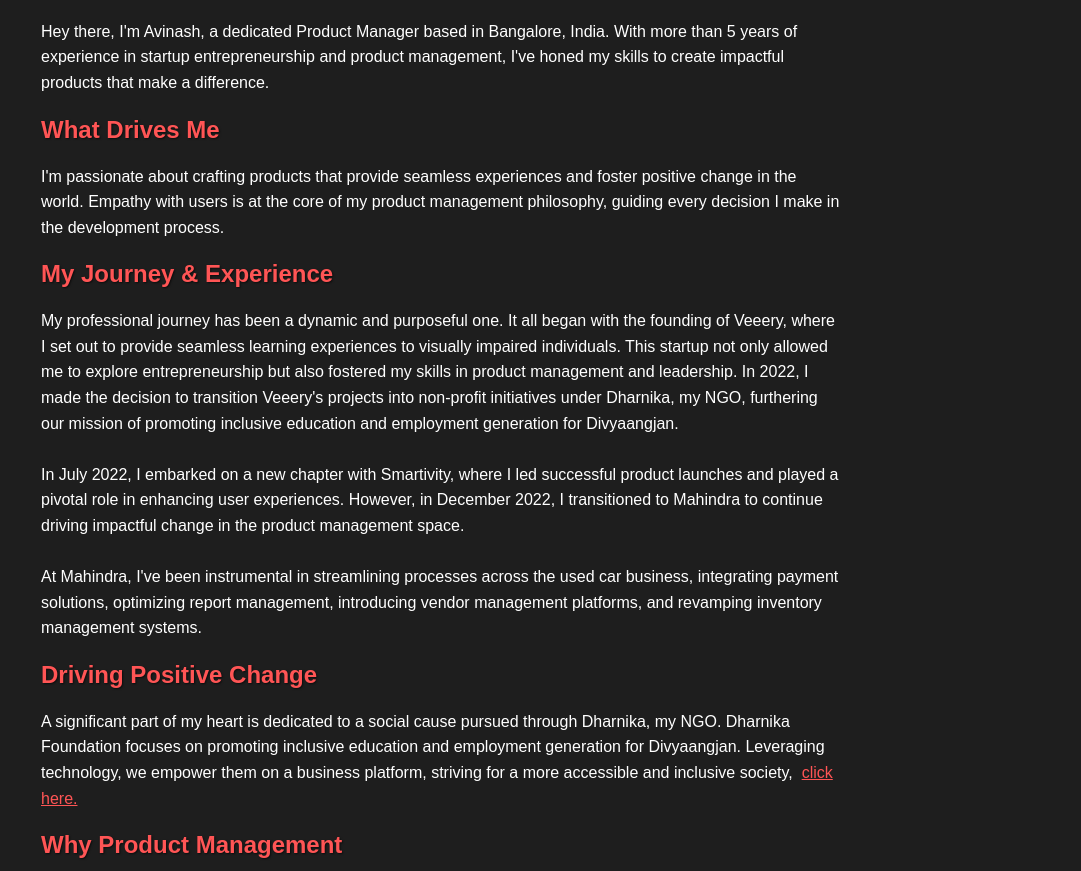
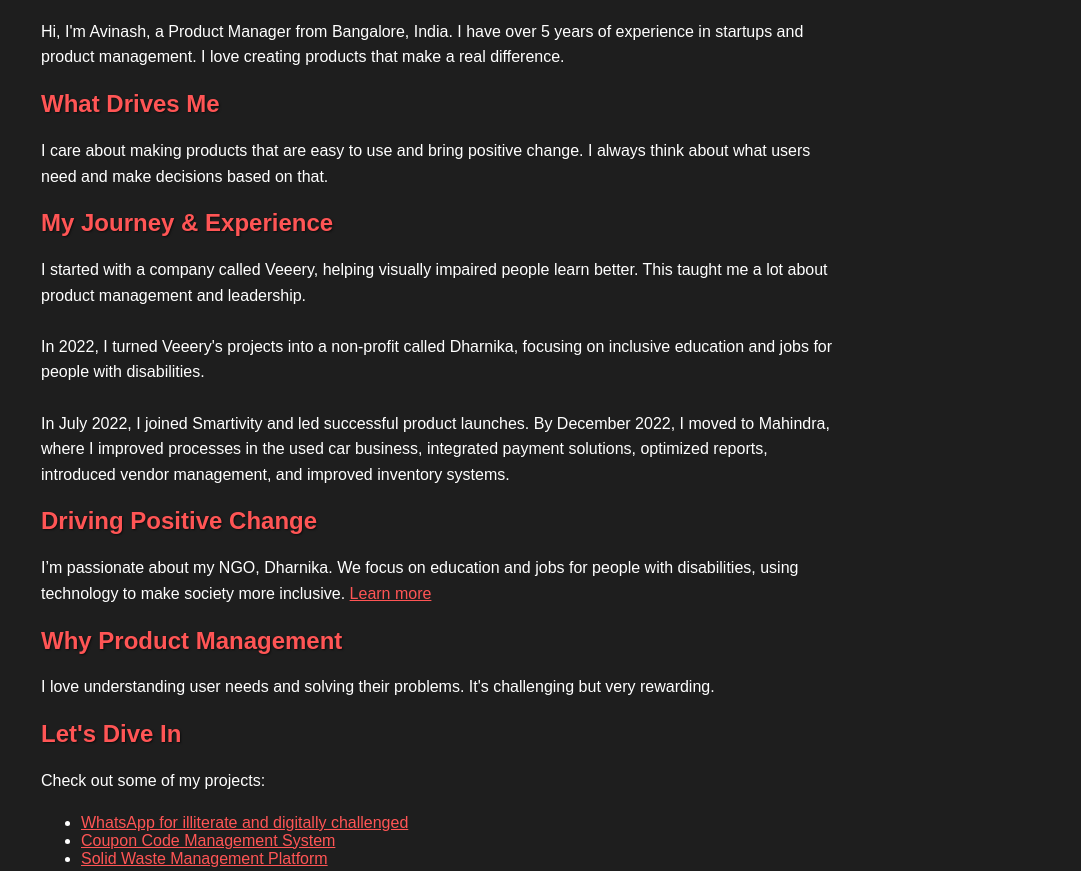
Before and after one commit to avithehacker/PM, a plain HTML site: page index.html in a window 1280 px wide. Shown: the part 81-952 px from the top of the page, without its empty margins (199-1280 px from the left). Drawn offline with Linux system fonts and the light colour scheme.

Commit message:
updated writing style

```diff
--- a/index.html
+++ b/index.html
@@ -83,30 +83,32 @@
 <div class="container">
     <h1>Welcome to Avinash's Portfolio</h1>
 
-    <p>Hey there, I'm Avinash, a dedicated Product Manager based in Bangalore, India. With more than 5 years of experience in startup entrepreneurship and product management, I've honed my skills to create impactful products that make a difference.</p>
+    <p>Hi, I'm Avinash, a Product Manager from Bangalore, India. I have over 5 years of experience in startups and product management. I love creating products that make a real difference.</p>
 
     <h2>What Drives Me</h2>
-    <p>I'm passionate about crafting products that provide seamless experiences and foster positive change in the world. Empathy with users is at the core of my product management philosophy, guiding every decision I make in the development process.
+    <p>I care about making products that are easy to use and bring positive change. I always think about what users need and make decisions based on that.
     </p>
 
     <h2>My Journey & Experience</h2>
     <p>
-        My professional journey has been a dynamic and purposeful one. It all began with the founding of Veeery, where I set out to provide seamless learning experiences to visually impaired individuals. This startup not only allowed me to explore entrepreneurship but also fostered my skills in product management and leadership. In 2022, I made the decision to transition Veeery's projects into non-profit initiatives under Dharnika, my NGO, furthering our mission of promoting inclusive education and employment generation for Divyaangjan.
+        I started with a company called Veeery, helping visually impaired people learn better. This taught me a lot about product management and leadership.
 <br><br>
-In July 2022, I embarked on a new chapter with Smartivity, where I led successful product launches and played a pivotal role in enhancing user experiences. However, in December 2022, I transitioned to Mahindra to continue driving impactful change in the product management space.
+In 2022, I turned Veeery's projects into a non-profit called Dharnika, focusing on inclusive education and jobs for people with disabilities.
 <br><br>
-At Mahindra, I've been instrumental in streamlining processes across the used car business, integrating payment solutions, optimizing report management, introducing vendor management platforms, and revamping inventory management systems.
+In July 2022, I joined Smartivity and led successful product launches. By December 2022, I moved to Mahindra, where I improved processes in the used car business, integrated payment solutions, optimized reports, introduced vendor management, and improved inventory systems.
+
 </p>
 
     <h2>Driving Positive Change</h2>
-    <p>A significant part of my heart is dedicated to a social cause pursued through Dharnika, my NGO. Dharnika Foundation focuses on promoting inclusive education and employment generation for Divyaangjan. Leveraging technology, we empower them on a business platform, striving for a more accessible and inclusive society, &nbsp;<a href="https://dharnikafoundation.org/">click here.</a> </p>
+    <p>
+        I’m passionate about my NGO, Dharnika. We focus on education and jobs for people with disabilities, using technology to make society more inclusive.&nbsp;<a href="https://dharnikafoundation.org/">Learn more</a> </p>
 
 
     <h2>Why Product Management</h2>
-    <p>Understanding the needs and challenges of users allows me to develop solutions that truly resonate and make a difference in their lives. It's not always easy, but the lessons learned along the way are undoubtedly worth it.</p>
+    <p>I love understanding user needs and solving their problems. It's challenging but very rewarding.</p>
 
     <h2>Let's Dive In</h2>
-    <p>Ready to explore some of my external projects and works? Check out these initiatives where I've applied my skills and creativity:</p>
+    <p>Check out some of my projects:</p>
 
     <ul>
         <li><a href="/PM/pdf/prd/Building WhatsApp for illiterate and digitally challenged.pdf">WhatsApp for illiterate and digitally challenged</a></li>
@@ -116,7 +118,7 @@
 
     <div class="resume-section">
         <h2>Resume</h2>
-        <p>Ready to elevate your team? Interested in hiring a passionate Product Manager? Take a look at my resume <a href="/PM/pdf/resume/Avinash-Singh-Resume.pdf" target="_blank">here</a>.</p>
+        <p>Want to hire a passionate Product Manager?  <a href="/PM/pdf/resume/Avinash-Singh-Resume.pdf" target="_blank">See my resume</a>.</p>
 
          <!-- Add your LinkedIn profile link here -->
          <p>Connect with me on <a href="https://www.linkedin.com/in/avithehacker/" target="_blank">LinkedIn</a>.</p>
```
Also changed, not shown: 7 other files.
